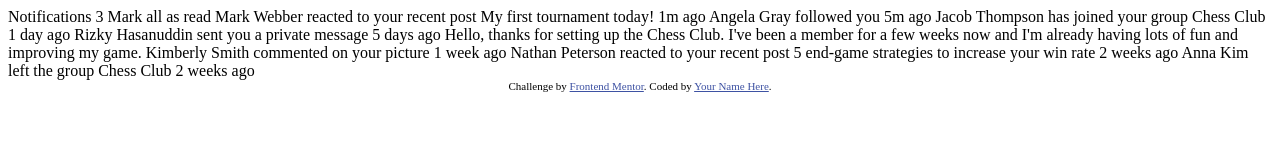
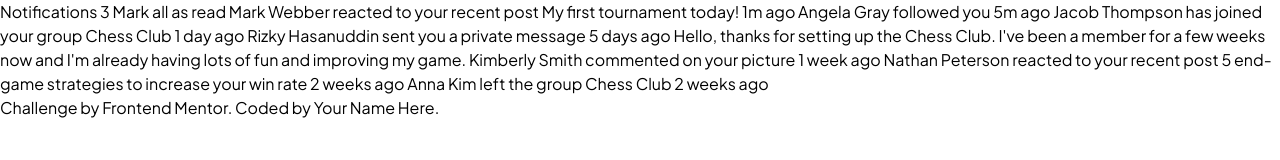
Before and after one commit to rafaeldevvv/frontendmentor-notifications-page, a website: page index.html in a window 1280 px wide. Drawn offline with Linux system fonts and the light colour scheme.

Commit message:
feat: link css and add font

```diff
--- a/index.html
+++ b/index.html
@@ -1,51 +1,36 @@
 <!DOCTYPE html>
 <html lang="en">
   <head>
-  <meta charset="UTF-8">
-  <meta name="viewport" content="width=device-width, initial-scale=1.0"> <!-- displays site properly based on user's device -->
+    <meta charset="UTF-8" />
+    <meta name="viewport" content="width=device-width, initial-scale=1.0" />
+    <!-- displays site properly based on user's device -->
 
-  <link rel="icon" type="image/png" sizes="32x32" href="./assets/images/favicon-32x32.png">
+    <link
+      rel="icon"
+      type="image/png"
+      sizes="32x32"
+      href="./assets/images/favicon-32x32.png"
+    />
+    <link rel="stylesheet" href="src/output.css" />
 
     <title>Frontend Mentor | Notifications page</title>
-
-  <!-- Feel free to remove these styles or customise in your own stylesheet 👍 -->
-  <style>
-    .attribution { font-size: 11px; text-align: center; }
-    .attribution a { color: hsl(228, 45%, 44%); }
-  </style>
   </head>
   <body>
-
-  Notifications 3
-
-  Mark all as read
-
-  Mark Webber reacted to your recent post My first tournament today!
-  1m ago
-
-  Angela Gray followed you
-  5m ago
-
-  Jacob Thompson has joined your group Chess Club
-  1 day ago
-
-  Rizky Hasanuddin sent you a private message
-  5 days ago
-  Hello, thanks for setting up the Chess Club. I've been a member for a few weeks now and
-  I'm already having lots of fun and improving my game.
-
-  Kimberly Smith commented on your picture
-  1 week ago
-
-  Nathan Peterson reacted to your recent post 5 end-game strategies to increase your win rate
-  2 weeks ago
-
-  Anna Kim left the group Chess Club
-  2 weeks ago
+    Notifications 3 Mark all as read Mark Webber reacted to your recent post My
+    first tournament today! 1m ago Angela Gray followed you 5m ago Jacob
+    Thompson has joined your group Chess Club 1 day ago Rizky Hasanuddin sent
+    you a private message 5 days ago Hello, thanks for setting up the Chess
+    Club. I've been a member for a few weeks now and I'm already having lots of
+    fun and improving my game. Kimberly Smith commented on your picture 1 week
+    ago Nathan Peterson reacted to your recent post 5 end-game strategies to
+    increase your win rate 2 weeks ago Anna Kim left the group Chess Club 2
+    weeks ago
 
     <div class="attribution">
-    Challenge by <a href="https://www.frontendmentor.io?ref=challenge" target="_blank">Frontend Mentor</a>.
-    Coded by <a href="#">Your Name Here</a>.
+      Challenge by
+      <a href="https://www.frontendmentor.io?ref=challenge" target="_blank"
+        >Frontend Mentor</a
+      >. Coded by <a href="#">Your Name Here</a>.
     </div>
   </body>
 </html>
--- /dev/null
+++ b/src/input.css
@@ -0,0 +1,8 @@
+@tailwind base;
+@tailwind utilities;
+@tailwind components;
+
+@font-face {
+   font-family: "Plus Jakarta Sans";
+   src: url("../assets/fonts/PlusJakartaSans-VariableFont_wght.ttf");
+}
--- a/tailwind.config.js
+++ b/tailwind.config.js
@@ -18,7 +18,7 @@ module.exports = {
       veryDarkBlue: "hsl(224, 21%, 14%)"
     },
     fontFamily: {
-      sans: ["var(--ff-sans)", ...defaultTheme.fontFamily.sans]
+      sans: ["Plus Jakarta Sans", ...defaultTheme.fontFamily.sans]
     },
     extend: {},
   },
```
Also changed, not shown: src/output.css (added). Lines whose indentation alone changed are shown as unchanged.
